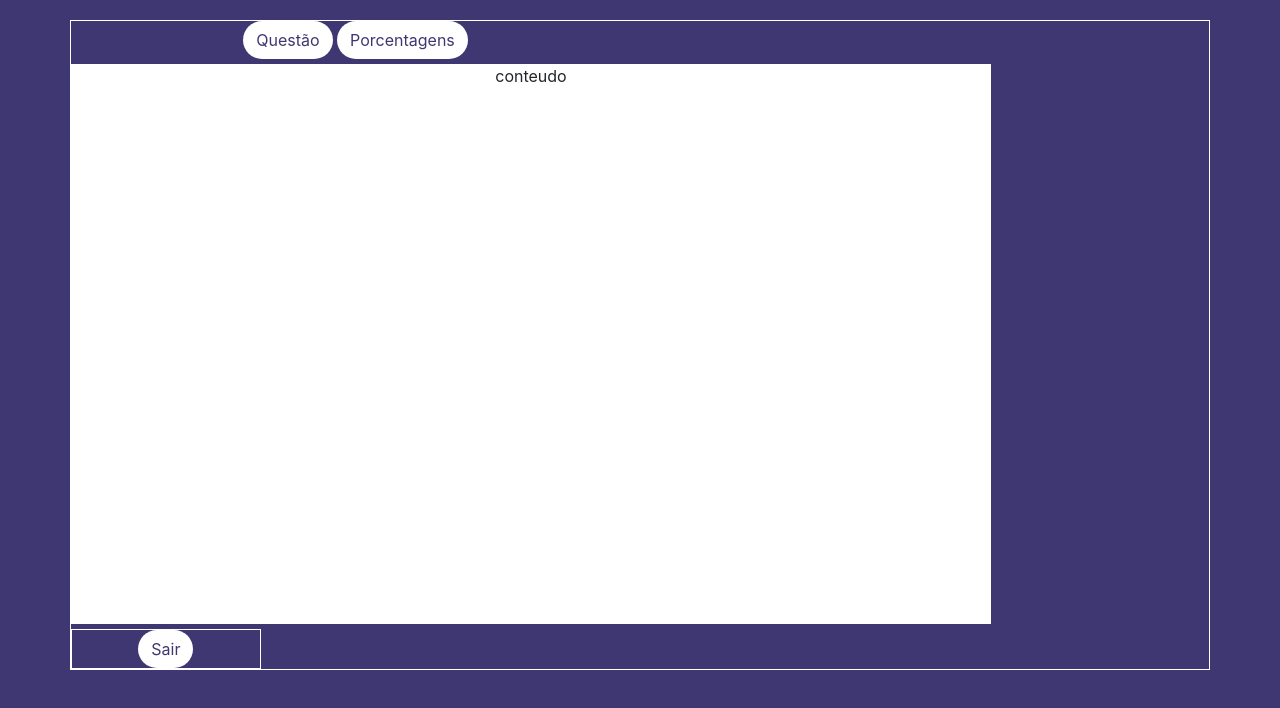
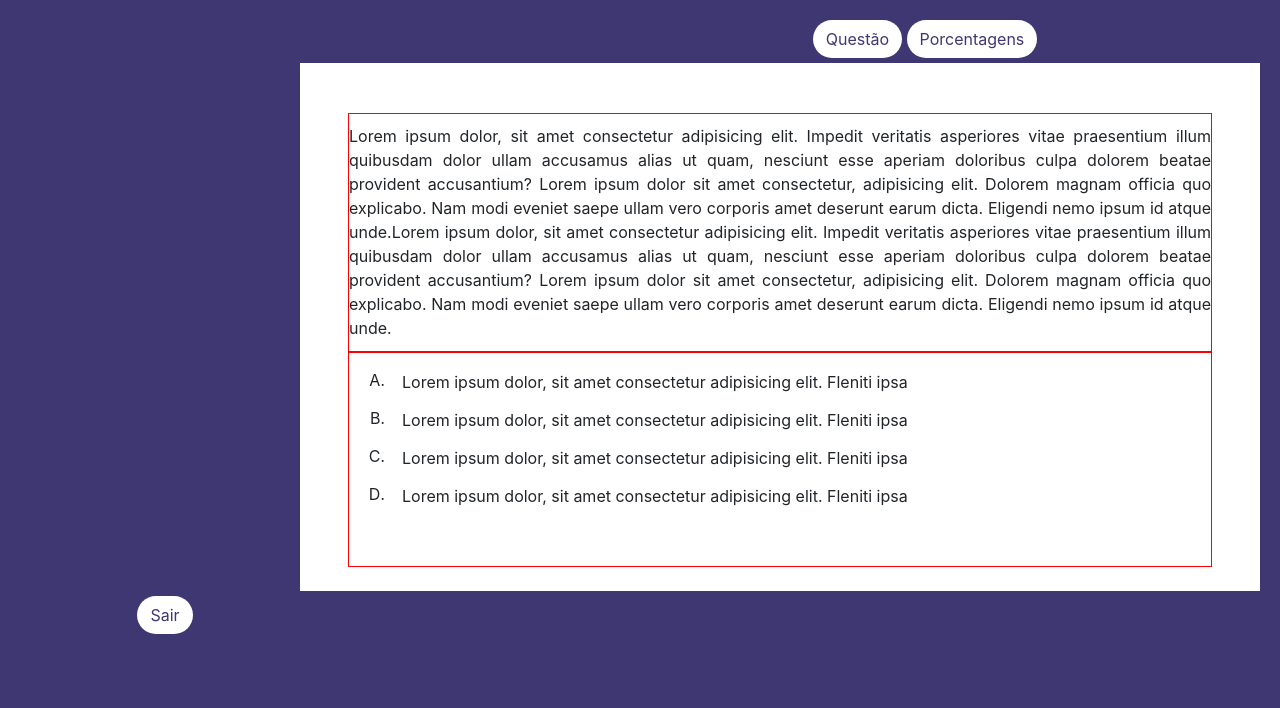
Before and after one commit to JoaoOrc/Quiz, a plain HTML site: page pages/visualizar perguntas.html in a window 1280 px wide. Drawn offline with nearby package versions, Linux system fonts and the light colour scheme.

Commit message:
Aplicando grid
Aplicando o gride nas duas paginar (pontuação das perguntas e vizualizar perguntas). e modificaçõe no arquivo style.css (aplicando algumas formatações experimentais)

```diff
--- a/css/style.css
+++ b/css/style.css
@@ -12,8 +12,8 @@ Customização para as paginas de pontuação e de exibição das questões
 
 }
 .tamanho-area-quest{
-    width: 920px;
-    height: 560px;
+    width: 60em;
+    height: 33em;
     background-color: white;
     margin:5px 0px;
     position: relative;
@@ -21,3 +21,27 @@ Customização para as paginas de pontuação e de exibição das questões
 .customizar-row{
     border: solid white 1px;
 }
+.customizar-row2{
+    border: solid yellow 2px;
+}
+.quest{
+    border: solid red 1px;
+    position: relative;
+    height: 50%;
+    width: 90%;
+    margin: 10px 0px;
+    padding: 10px 0px;
+    text-align: justify;
+}
+.alternativas{
+    border: solid red 1px;
+    position: relative;
+    height: 45%;
+    width: 90%;
+    margin: 10px 0px;
+    padding: 10px 0px;
+    text-align: left;
+}
+div ol li{
+
+}
--- a/pages/visualizar perguntas.html
+++ b/pages/visualizar perguntas.html
@@ -12,27 +12,53 @@
     <!-- Bootstrap customizado -->
     <link rel="stylesheet" href="../css/main.css">
     <link rel="stylesheet" href="../css/style.css">
-    <title>Vizualizar questão</title>
+    <title>Vizualização da questão</title>
   </head>
   <body>
-
-    <div class="container customizar-row">
-      <div class="row">
+  <!--Grids dos botões (Questão e porcentagens)-->
+    <div class="container">
+      <div class="row justify-content-end">
         <div class="cil-6 col-md-6 col-sm-6	col-md-6	col-lg-6	col-xl-6">
-          <button class=" btn botoes-customizacao " type="button" data-toggle="button">Questão</button>
-          <button class=" btn botoes-customizacao " type="button" data-toggle="button">Porcentagens</button>
+          <button class=" btn botoes-customizacao" type="button" data-toggle="button">Questão</button>
+          <button class=" btn botoes-customizacao" type="button" data-toggle="button">Porcentagens</button>
         </div>
       </div>
-      <div class="row">
-        <div class="col-10 col-md-10 col-sm-10	col-md-10	col-lg-10	col-xl-10"></div>
-        <div class="tamanho-area-quest">
-          conteudo
+    </div>
+  <!--Fim do grid dos botões (Questão e porcentagens)-->
+
+  <!--Grid do campo da questão e das alternativas-->
+    <div class="row tamanho-area-quest ml-auto">
+      <div class="col-4 col-md-6 col-sm-8	col-md-10	col-lg-10	col-xl-10 "></div>
+      <div>
+        <div class="quest m-auto ">
+          Lorem ipsum dolor, sit amet consectetur adipisicing elit. Impedit veritatis asperiores vitae
+          praesentium illum quibusdam dolor ullam accusamus alias ut quam, nesciunt esse aperiam doloribus
+          culpa dolorem beatae provident accusantium? Lorem ipsum dolor sit amet consectetur, adipisicing elit.
+          Dolorem magnam officia quo explicabo. Nam modi eveniet saepe ullam vero corporis amet deserunt earum dicta.
+          Eligendi nemo ipsum id atque unde.Lorem ipsum dolor, sit amet consectetur adipisicing elit. Impedit veritatis
+          asperiores vitae praesentium illum quibusdam dolor ullam accusamus alias ut quam, nesciunt esse aperiam doloribus
+          culpa dolorem beatae provident accusantium? Lorem ipsum dolor sit amet consectetur, adipisicing elit.
+          Dolorem magnam officia quo explicabo. Nam modi eveniet saepe ullam vero corporis amet deserunt earum dicta.
+          Eligendi nemo ipsum id atque unde.
+
         </div>
+        <div class="alternativas m-auto">
+          <ol type="A">
+            <li> <button class="btn inblock" type="submit">Lorem ipsum dolor, sit amet consectetur adipisicing elit. Fleniti ipsa</button></li>
+            <li> <button class="btn inblock" type="submit">Lorem ipsum dolor, sit amet consectetur adipisicing elit. Fleniti ipsa</button></li>
+            <li> <button class="btn inblock" type="submit">Lorem ipsum dolor, sit amet consectetur adipisicing elit. Fleniti ipsa</button></li>
+            <li> <button class="btn inblock" type="submit">Lorem ipsum dolor, sit amet consectetur adipisicing elit. Fleniti ipsa</button></li>
+          <ol>
 
+        </div>
       </div>
+    </div>
+      <!-- Fim do grid do campo da questão e das alternativas-->
 
-      <div class="row">
-        <div class="col-2	col-sm-2	col-md-2	col-lg-2	col-xl-2 customizar-row">
+      <!--Grid do botão de-->
+    <div class="container">
+      <div class="row justify-content-start">
+        <div class="col-2	col-sm-2	col-md-2	col-lg-2	col-xl-2">
           <button class=" btn botoes-customizacao" type="submit">Sair</button>
         </div>
 
```
Also changed, not shown: pages/pontuação perguntas.html (+37 -11 lines).
